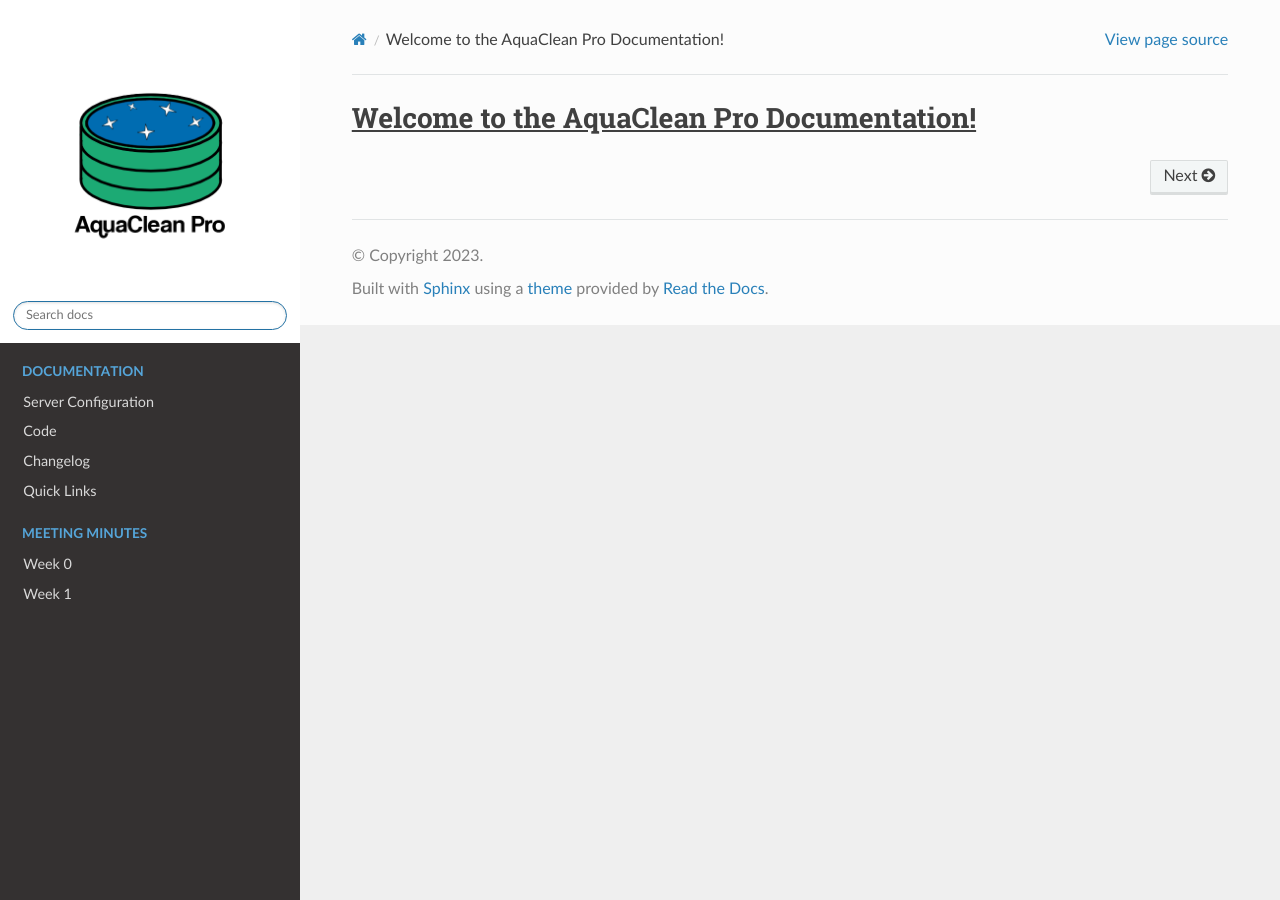
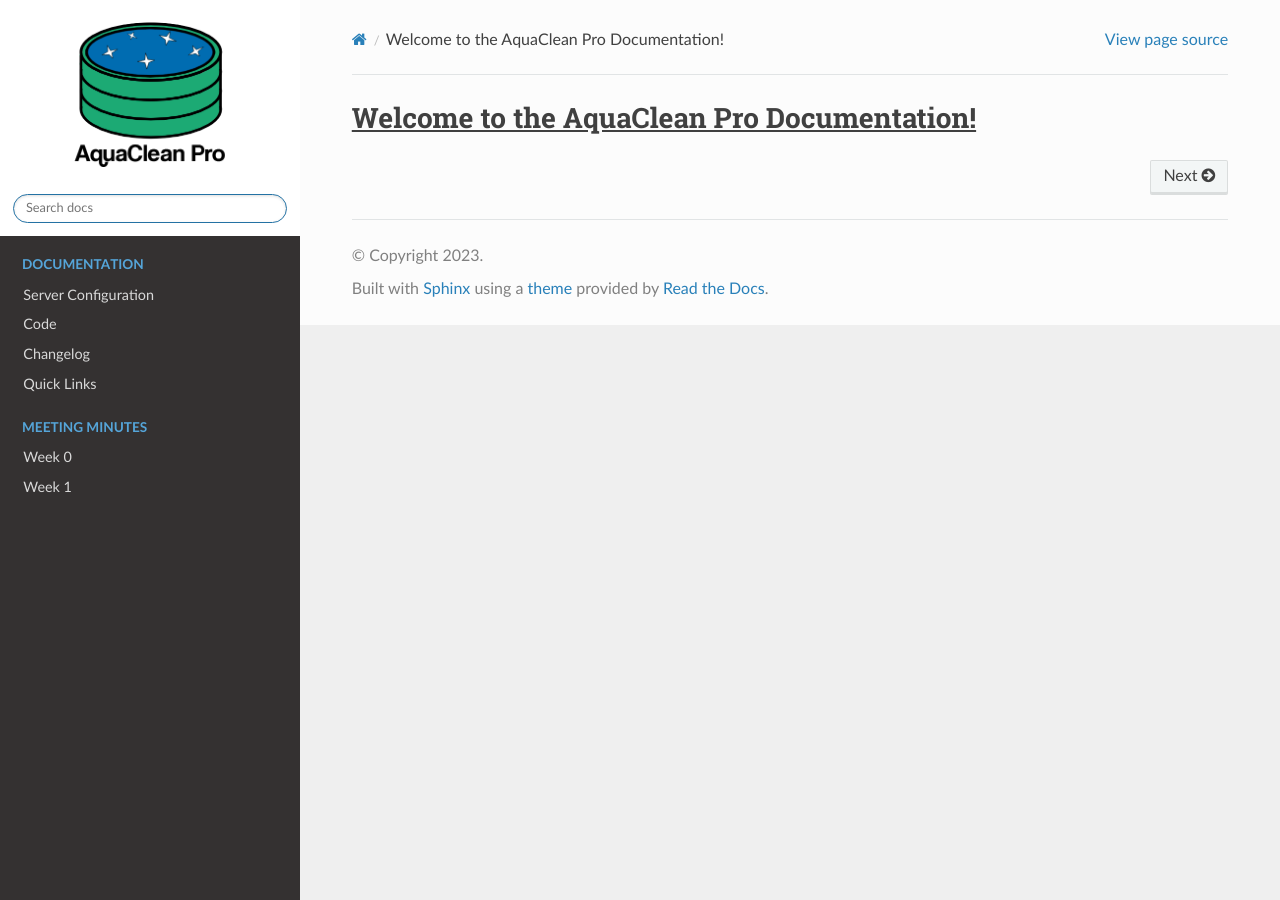
Before and after one commit to NathanWeiland10/AquaCleanPro, a Sphinx documentation site: the page built from docs/index.rst, in a window 1280 px wide. Built offline with Sphinx 7.4.7 and the Read the Docs theme 2.0.0, drawn with Linux system fonts in a browser that asks for light colours.

Commit message:
testing new logo dimensions + favicon

```diff
--- a/docs/conf.py
+++ b/docs/conf.py
@@ -25,6 +25,7 @@
 html_theme = 'sphinx_rtd_theme'
 html_static_path = ['_static']
 html_logo = '_static/logo.png'
+html_favicon = '_static/favicon.png'
 html_theme_options = {
     'titles_only': False,
     'navigation_depth': 2,
```
Also changed, not shown: docs/_static/favicon.png (added), docs/_static/logo.png.
